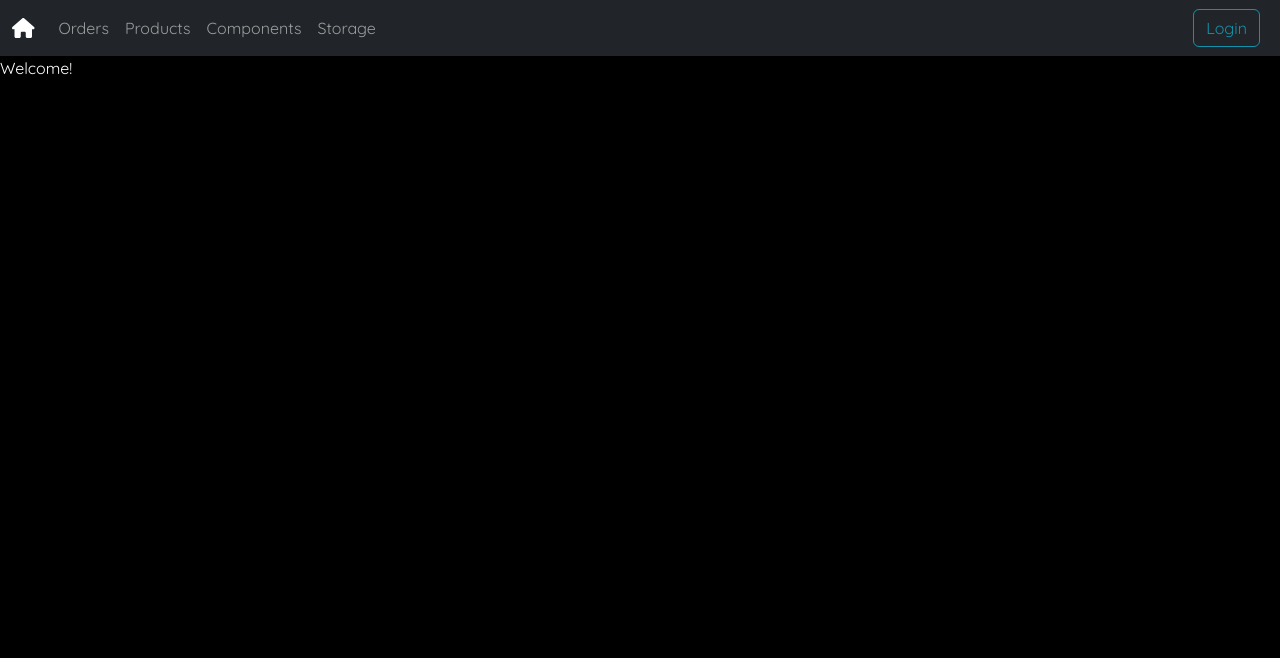
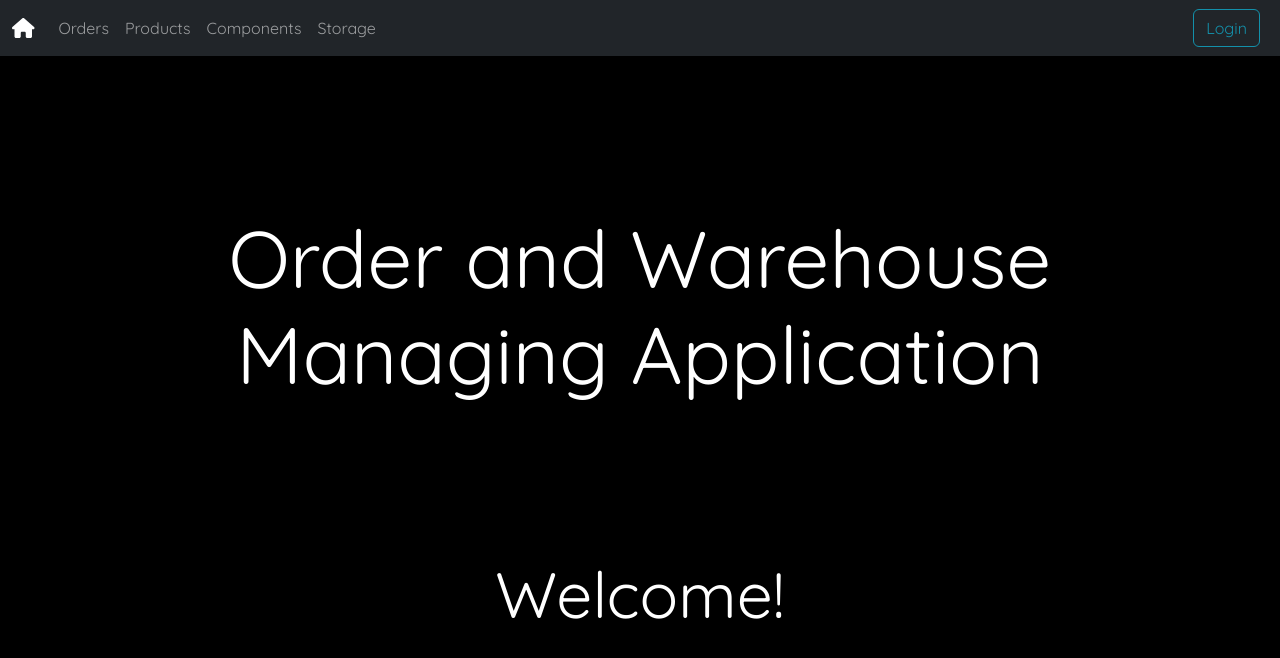
Before and after one commit to TheRealCoon/order_and_warehouse_app_frontend, a React (Create React App) app: page / in a window 1280 px wide. Shown: the top 658 px of the page. Built offline with nearby package versions, Linux system fonts and the light colour scheme; no server answers.

Commit message:
add more content to Home.js

```diff
--- a/src/components/home/Home.js
+++ b/src/components/home/Home.js
@@ -1,9 +1,13 @@
 import React from 'react';
+import './Home.css';
 
 const Home = () => {
     return (
-        <div>
-            Welcome!
+        <div className="container text-center">
+            <div className="content-box d-flex align-items-center display-1">
+                Order and Warehouse Managing Application
+            </div>
+            <div className="display-3">Welcome!</div>
         </div>
     )
 }
```
